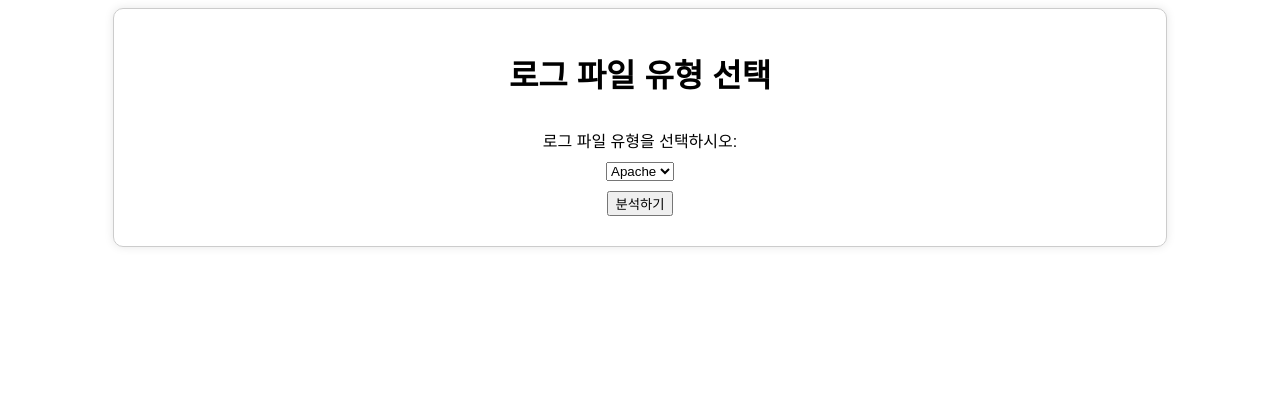
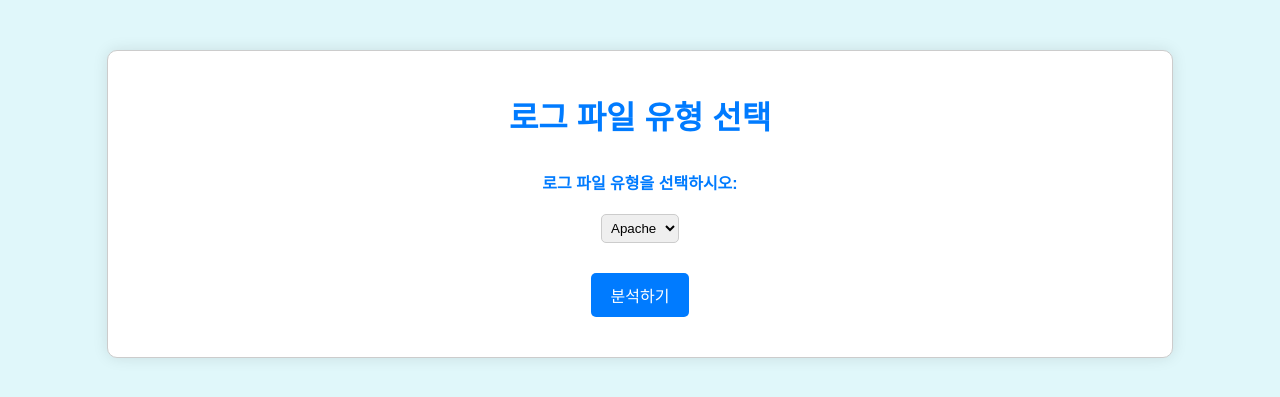
Before and after one commit to imtws/kpuProject01, a Flask app: page /log_type_selection in a window 1280 px wide. Shown: the top 397 px of the page. Run offline with Flask 3, Linux system fonts and the light colour scheme.

Commit message:
ㅇㅇㅇ
ㅇㅇㅇ

```diff
--- a/static/style.css
+++ b/static/style.css
@@ -1,18 +1,24 @@
 body {
     font-family: Arial, sans-serif;
+    background-color: #e0f7fa;
+    color: #007bff;
+    margin: 0;
+    padding: 0;
 }
 
 .container {
     width: 80%;
-    margin: 0 auto;
+    margin: 50px auto;
     padding: 20px;
+    background-color: #ffffff;
     border: 1px solid #ccc;
     border-radius: 10px;
-    box-shadow: 0 0 10px rgba(0, 0, 0, 0.1);
+    box-shadow: 0 0 15px rgba(0, 0, 0, 0.1);
 }
 
 h1 {
     text-align: center;
+    color: #007bff;
 }
 
 form {
@@ -21,12 +27,49 @@ form {
     align-items: center;
 }
 
-label, input, button {
+label {
     margin: 10px 0;
+    font-weight: bold;
+}
+
+input[type="file"] {
+    margin: 10px 0;
+    padding: 5px;
+    border: 1px solid #ccc;
+    border-radius: 5px;
 }
 
 #file-name {
     margin-top: 10px;
+    font-style: italic;
+}
+
+button.styled-button {
+    margin: 20px 0;
+    padding: 10px 20px;
+    border: none;
+    border-radius: 5px;
+    background-color: #007bff;
+    color: white;
+    font-size: 16px;
+    cursor: pointer;
+    transition: background-color 0.3s, transform 0.3s;
+}
+
+button.styled-button:hover {
+    background-color: #0056b3;
+    transform: scale(1.05);
+}
+
+button.styled-button:active {
+    background-color: #004080;
+}
+
+.select-box {
+    margin: 10px 0;
+    padding: 5px;
+    border: 1px solid #ccc;
+    border-radius: 5px;
 }
 
 .hidden {
@@ -45,10 +88,6 @@ label, input, button {
     margin-top: 10px;
 }
 
-#graph-navigation button {
-    margin: 0 10px;
-}
-
 .centered {
     display: flex;
     justify-content: center;
--- a/templates/index.html
+++ b/templates/index.html
@@ -13,7 +13,7 @@
         <label for="log-file">로그 파일 첨부</label>
         <input type="file" id="log-file" name="log-file" accept=".csv" onchange="displayFileName()">
         <div id="file-name"></div>
-        <button type="button" onclick="uploadFile()">로그 유형 선택</button>
+        <button type="button" class="styled-button" onclick="uploadFile()">로그 유형 선택</button>
     </form>
 </div>
 <script src="../static/script.js"></script>
--- a/templates/log_type_selection.html
+++ b/templates/log_type_selection.html
@@ -11,10 +11,10 @@
         <h1>로그 파일 유형 선택</h1>
         <form id="log-type-form">
             <label for="log-type">로그 파일 유형을 선택하시오:</label>
-            <select id="log-type" name="log-type">
+            <select id="log-type" name="log-type" class="select-box">
                 <option value="apache">Apache</option>
             </select>
-            <button type="submit">분석하기</button>
+            <button type="submit" class="styled-button">분석하기</button>
         </form>
     </div>
     <script>
--- a/templates/result.html
+++ b/templates/result.html
@@ -1,5 +1,5 @@
 <!DOCTYPE html>
-<html lang="en">
+<html lang="ko">
 <head>
     <meta charset="UTF-8">
     <meta name="viewport" content="width=device-width, initial-scale=1.0">
```
